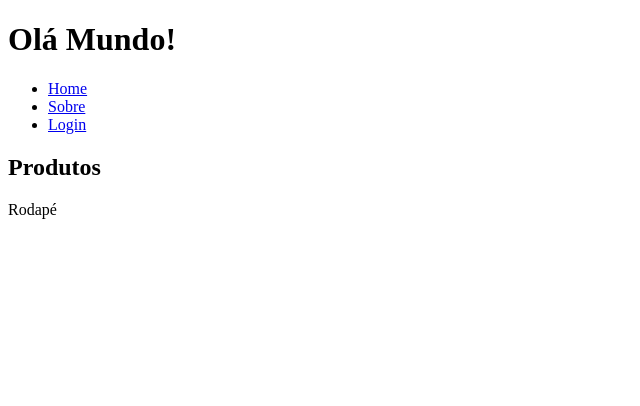
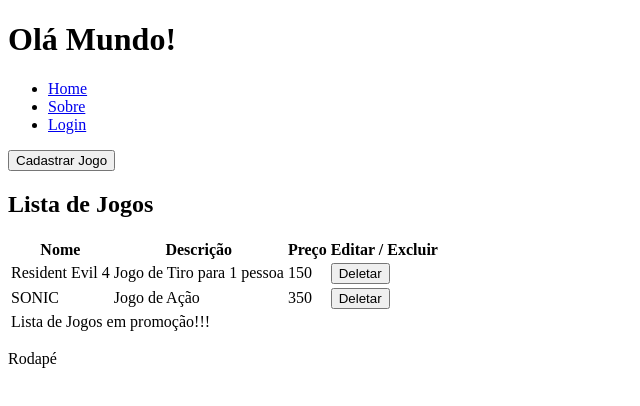
Before and after one commit to Neveszera/front-app-react, a React (Vite) app: page /produtos in a window 1280 px wide. Shown: the top 406 px of the page, without its empty margins (0-640 px from the left). Built offline with nearby package versions, Linux system fonts and the light colour scheme; data requests are answered from the project's data file.

Commit message:
Listagem dinâmica-GET, Exclusão com DELETE.

```diff
--- a/dados.json
+++ b/dados.json
@@ -1,5 +1,5 @@
 {
-    "produtos":[
+  "produtos": [
     {
       "id":1,
       "nome":"Resident Evil 4",
--- a/package.json
+++ b/package.json
@@ -5,7 +5,7 @@
   "type": "module",
   "scripts": {
     "dev": "vite",
-    "backend":"json-server --watch dados.json --port 5000",
+    "backend": "json-server --watch dados.json --port 5000",
     "build": "vite build",
     "lint": "eslint . --ext js,jsx --report-unused-disable-directives --max-warnings 0",
     "preview": "vite preview"
--- a/src/routes/Produtos.jsx
+++ b/src/routes/Produtos.jsx
@@ -1,8 +1,55 @@
-export default function Produtos(){
+import { useState, useEffect } from 'react'
 
-    return(
+export default function Produtos() {
+
+    const [produtosApi, setProdutosApi] = useState([])
+
+    useEffect(
+        () => {
+            fetch('http://localhost:5000/produtos')
+                .then((resp) => resp.json())
+                .then((resp) => setProdutosApi(resp))
+                .catch((erro) => console.log(erro))
+        }, []
+    )
+
+    const handleDelete = (id) => {
+        fetch(`http://localhost:5000/produtos/${id}`, { method: 'delete' })
+            .then(() => (window.location = '/produtos'))
+            .catch((error) => console.log(error))
+    }
+
+    return (
         <section>
-            <h2>Produtos</h2>
+            <button>Cadastrar Jogo</button>
+            <h1>Lista de Jogos</h1>
+            <table>
+                <thead>
+                    <tr>
+                        <th>Nome</th>
+                        <th>Descrição</th>
+                        <th>Preço</th>
+                        <th>Editar / Excluir</th>
+                    </tr>
+                </thead>
+                <tbody>
+                    {produtosApi.map((prod) => (
+                        <tr key={prod.id}>
+                            <td>{prod.nome}</td>
+                            <td>{prod.desc}</td>
+                            <td>{prod.preco}</td>
+                            <td>
+                                <button onClick={handleDelete.bind(this, prod.id)}>Deletar</button>
+                            </td>
+                        </tr>
+                    ))}
+                </tbody>
+                <tfoot>
+                    <tr>
+                        <td colSpan="4">Lista de Jogos em promoção!!!</td>
+                    </tr>
+                </tfoot>
+            </table>
         </section>
-    );
-};
+    )
+}
```
Also changed, not shown: 1 other file (tests, documents, lock files or other folders). Lines whose indentation alone changed are shown as unchanged.
